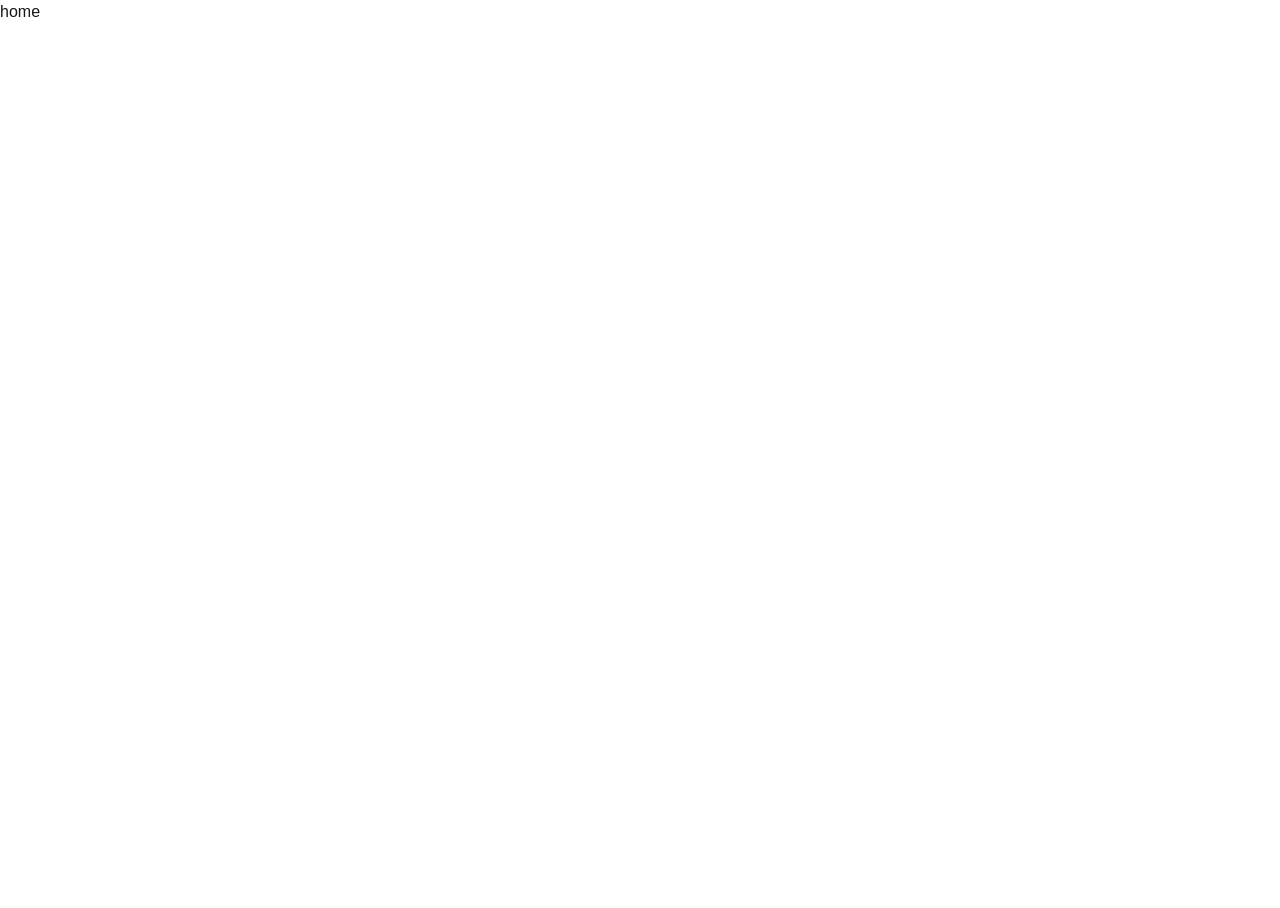
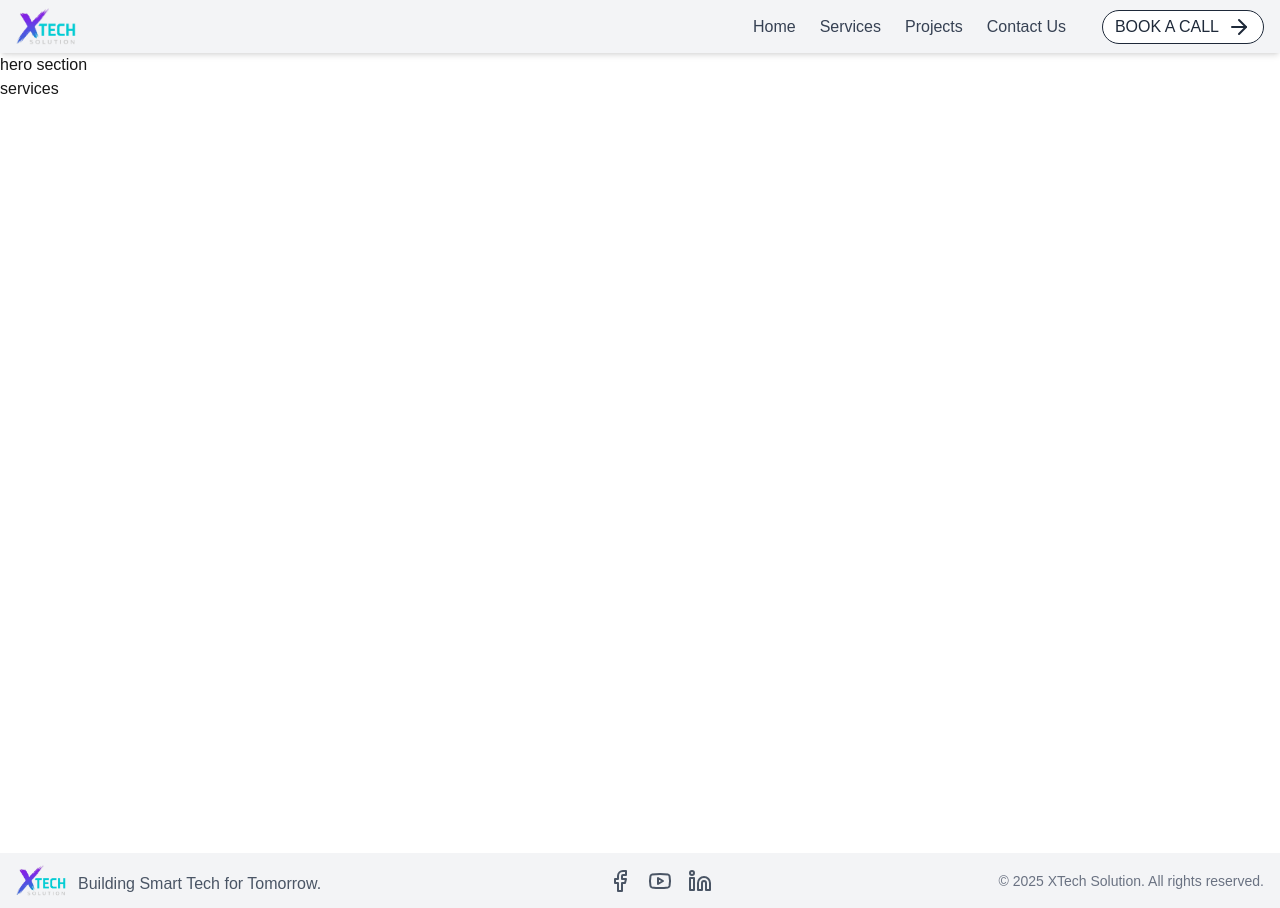
Before and after one commit to Rakibul-98/XTexh-solution-client, a Next.js app: page / in a window 1280 px wide. Before the commit the page ends 800 px from the top, so only its background shows below. Built offline with nearby package versions, Linux system fonts and the light colour scheme.

Commit message:
basic layout and header,footer added

```diff
--- /dev/null
+++ b/src/app/(WithCommonLayout)/layout.jsx
@@ -0,0 +1,14 @@
+import Footer from "../../components/footer/Footer";
+import Navbar from "../../components/header/Navbar";
+
+export default function CommonLayout({ children }) {
+  return (
+    <div className="relative">
+      <div className="sticky top-0 z-50">
+        <Navbar />
+      </div>
+      <div className="min-h-screen">{children}</div>
+      <Footer />
+    </div>
+  );
+}
--- /dev/null
+++ b/src/app/(WithCommonLayout)/page.jsx
@@ -0,0 +1,14 @@
+import React from "react";
+import Hero from "../../components/home/Hero";
+import Services from "../../components/home/Services";
+
+const HomePage = () => {
+  return (
+    <div>
+      <Hero />
+      <Services />
+    </div>
+  );
+};
+
+export default HomePage;
--- a/src/app/page.jsx
+++ /dev/null
@@ -1,7 +0,0 @@
-import React from "react";
-
-const HomePage = () => {
-  return <div>home</div>;
-};
-
-export default HomePage;
--- /dev/null
+++ b/src/components/contactPage/contactForm.jsx
@@ -0,0 +1,7 @@
+import React from "react";
+
+const contactForm = () => {
+  return <div>contact form</div>;
+};
+
+export default contactForm;
--- /dev/null
+++ b/src/components/footer/Footer.jsx
@@ -0,0 +1,48 @@
+import { FacebookIcon, YoutubeIcon, LinkedinIcon } from "lucide-react";
+import Image from "next/image";
+import React from "react";
+
+const Footer = () => {
+  const socialLinks = [
+    { href: "https://facebook.com", icon: <FacebookIcon />, label: "Facebook" },
+    { href: "https://youtube.com", icon: <YoutubeIcon />, label: "YouTube" },
+    { href: "https://linkedin.com", icon: <LinkedinIcon />, label: "LinkedIn" },
+  ];
+
+  return (
+    <footer className="bg-gray-100 py-3">
+      <div className="mx-auto flex flex-col md:flex-row items-center justify-between px-4 space-y-4 md:space-y-0">
+        {/* Logo & Tagline */}
+        <div className="flex items-end gap-3">
+          <Image src="/xtech.png" alt="XTech Solution" width={50} height={50} />
+          <p className="text-gray-600 text-center md:text-left">
+            Building Smart Tech for Tomorrow.
+          </p>
+        </div>
+
+        {/* Social Icons */}
+        <div className="flex space-x-4">
+          {socialLinks.map((link, index) => (
+            <a
+              key={index}
+              href={link.href}
+              target="_blank"
+              rel="noopener noreferrer"
+              className="text-gray-600 hover:text-black"
+              aria-label={link.label}
+            >
+              {link.icon}
+            </a>
+          ))}
+        </div>
+
+        {/* Legal or Credits */}
+        <p className="text-gray-500 text-sm text-center md:text-right">
+          © 2025 XTech Solution. All rights reserved.
+        </p>
+      </div>
+    </footer>
+  );
+};
+
+export default Footer;
--- /dev/null
+++ b/src/components/header/Navbar.jsx
@@ -0,0 +1,72 @@
+"use client";
+import Image from "next/image";
+import Link from "next/link";
+import { LucideArrowRight, Menu, X } from "lucide-react";
+import { useState } from "react";
+
+export default function Navbar() {
+  const [isOpen, setIsOpen] = useState(false);
+
+  const navLinks = [
+    { href: "#home", label: "Home" },
+    { href: "#services", label: "Services" },
+    { href: "#projects", label: "Projects" },
+    { href: "#contact", label: "Contact Us" },
+  ];
+
+  return (
+    <nav className="bg-gray-100 px-4 shadow-md">
+      <div className="mx-auto flex items-center justify-between">
+        {/* Logo */}
+        <div className="flex items-center py-2">
+          <Image src="/xtech.png" alt="XTech Solution" width={60} height={60} />
+        </div>
+
+        {/* Desktop Links */}
+        <div className="hidden md:flex items-center space-x-6">
+          {navLinks.map((link) => (
+            <Link
+              key={link.href}
+              href={link.href}
+              className="text-gray-700 hover:text-black"
+            >
+              {link.label}
+            </Link>
+          ))}
+
+          <button className="ml-3 flex items-center bg-white text-gray-800 px-3 py-1 rounded-full border hover:shadow-md transition gap-2 cursor-pointer">
+            BOOK A CALL
+            <LucideArrowRight />
+          </button>
+        </div>
+
+        {/* Mobile Menu Button */}
+        <div className="md:hidden">
+          <button className="cursor-pointer" onClick={() => setIsOpen(!isOpen)}>
+            {isOpen ? <X className="w-6 h-6" /> : <Menu className="w-6 h-6" />}
+          </button>
+        </div>
+      </div>
+
+      {/* Mobile Menu */}
+      {isOpen && (
+        <div className="md:hidden pb-3">
+          {navLinks.map((link) => (
+            <Link
+              key={link.href}
+              href={link.href}
+              className="block px-4 py-2 text-gray-700 hover:bg-gray-200"
+            >
+              {link.label}
+            </Link>
+          ))}
+
+          <button className="w-full flex mt-2 justify-between text-left px-4 py-2 bg-white text-gray-800 border rounded-md cursor-pointer">
+            BOOK A CALL
+            <LucideArrowRight />
+          </button>
+        </div>
+      )}
+    </nav>
+  );
+}
--- /dev/null
+++ b/src/components/home/ChatPlugin.jsx
@@ -0,0 +1,7 @@
+import React from "react";
+
+const ChatPlugin = () => {
+  return <div>chat plugin here</div>;
+};
+
+export default ChatPlugin;
--- /dev/null
+++ b/src/components/home/Hero.jsx
@@ -0,0 +1,7 @@
+import React from "react";
+
+const Hero = () => {
+  return <div>hero section</div>;
+};
+
+export default Hero;
--- /dev/null
+++ b/src/components/home/Map.jsx
@@ -0,0 +1,7 @@
+import React from "react";
+
+const Map = () => {
+  return <div>map here</div>;
+};
+
+export default Map;
--- /dev/null
+++ b/src/components/home/Services.jsx
@@ -0,0 +1,7 @@
+import React from "react";
+
+const Services = () => {
+  return <div>services</div>;
+};
+
+export default Services;
```
Also changed, not shown: package.json (+5 -4 lines), public/xtech.png (added), src/app/(WithCommonLayout)/contact/page.jsx (renamed from src/app/contact/page.jsx), 1 other file (tests, documents, lock files or other folders).
